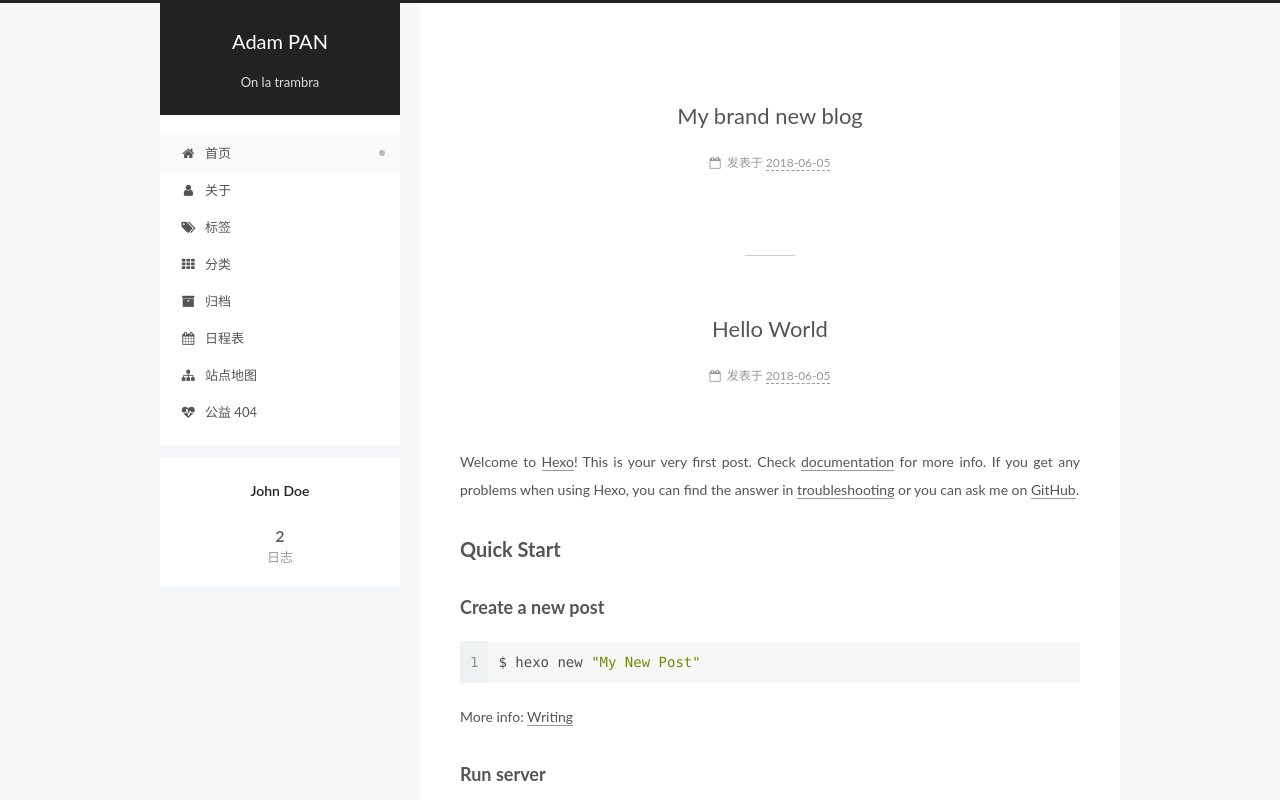
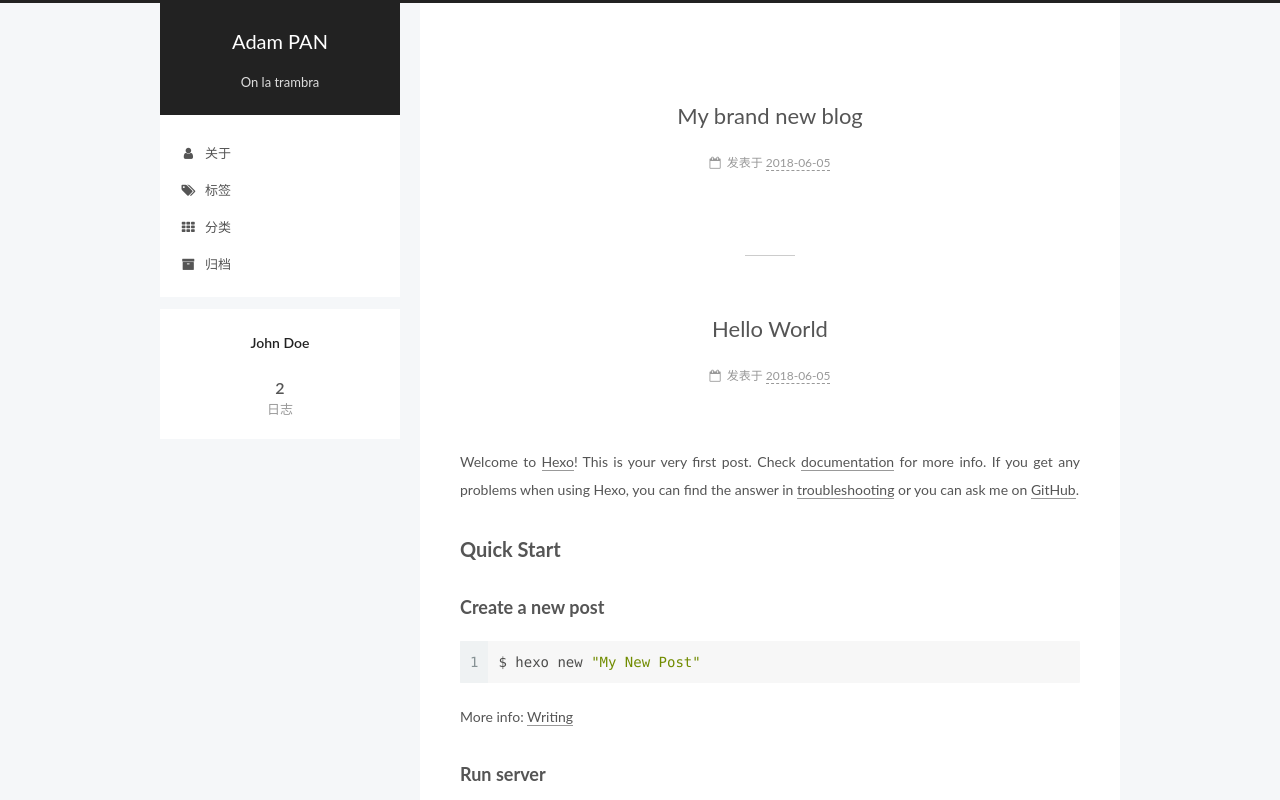
Before and after one commit to Adam-PAN/Adam-PAN.github.io, a plain HTML site: page index.html in a window 1280 px wide. Shown: the top 800 px of the page. Drawn offline with Linux system fonts and the light colour scheme.

Commit message:
Site updated: 2018-06-05 15:36:17

```diff
--- a/index.html
+++ b/index.html
@@ -220,14 +220,6 @@
 
 
 
-          <li class="menu-item menu-item-home menu-item-active">
-    <a href="/" rel="section">
-      <i class="menu-item-icon fa fa-fw fa-home"></i> <br />首页</a>
-  </li>
-
-
-
-
           <li class="menu-item menu-item-about">
     <a href="/about/" rel="section">
       <i class="menu-item-icon fa fa-fw fa-user"></i> <br />关于</a>
@@ -255,30 +247,6 @@
           <li class="menu-item menu-item-archives">
     <a href="/archives/" rel="section">
       <i class="menu-item-icon fa fa-fw fa-archive"></i> <br />归档</a>
-  </li>
-
-
-
-
-          <li class="menu-item menu-item-schedule">
-    <a href="/schedule/" rel="section">
-      <i class="menu-item-icon fa fa-fw fa-calendar"></i> <br />日程表</a>
-  </li>
-
-
-
-
-          <li class="menu-item menu-item-sitemap">
-    <a href="/sitemap.xml" rel="section">
-      <i class="menu-item-icon fa fa-fw fa-sitemap"></i> <br />站点地图</a>
-  </li>
-
-
-
-
-          <li class="menu-item menu-item-commonweal">
-    <a href="/404/" rel="section">
-      <i class="menu-item-icon fa fa-fw fa-heartbeat"></i> <br />公益 404</a>
   </li>
 
 
```
Also changed, not shown: 2018/06/05/My-brand-new-blog/index.html (+0 -32 lines), 2018/06/05/hello-world/index.html (+0 -32 lines), archives/2018/06/index.html (+0 -44 lines), archives/2018/index.html (+0 -44 lines), archives/index.html (+0 -44 lines).
